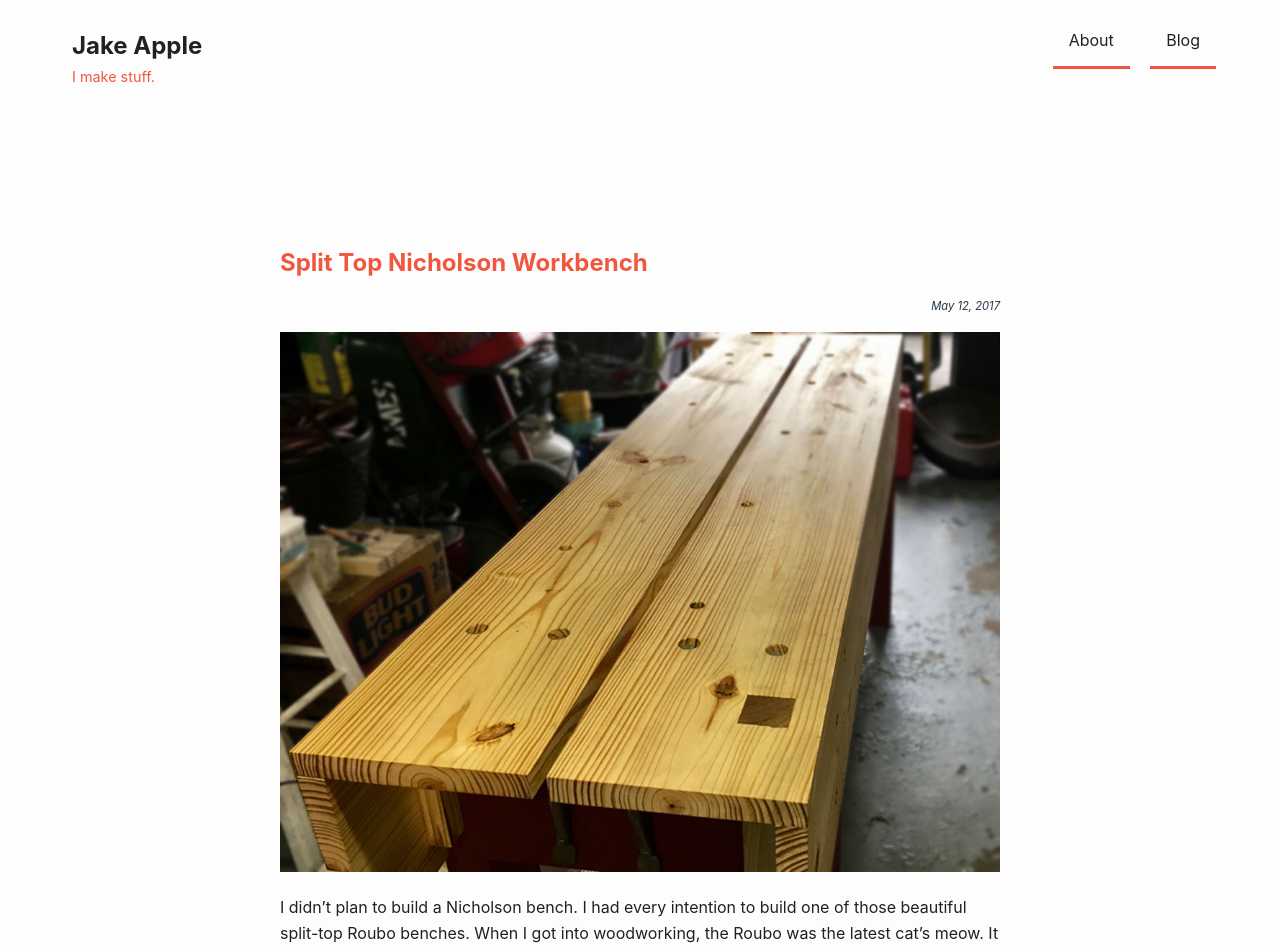
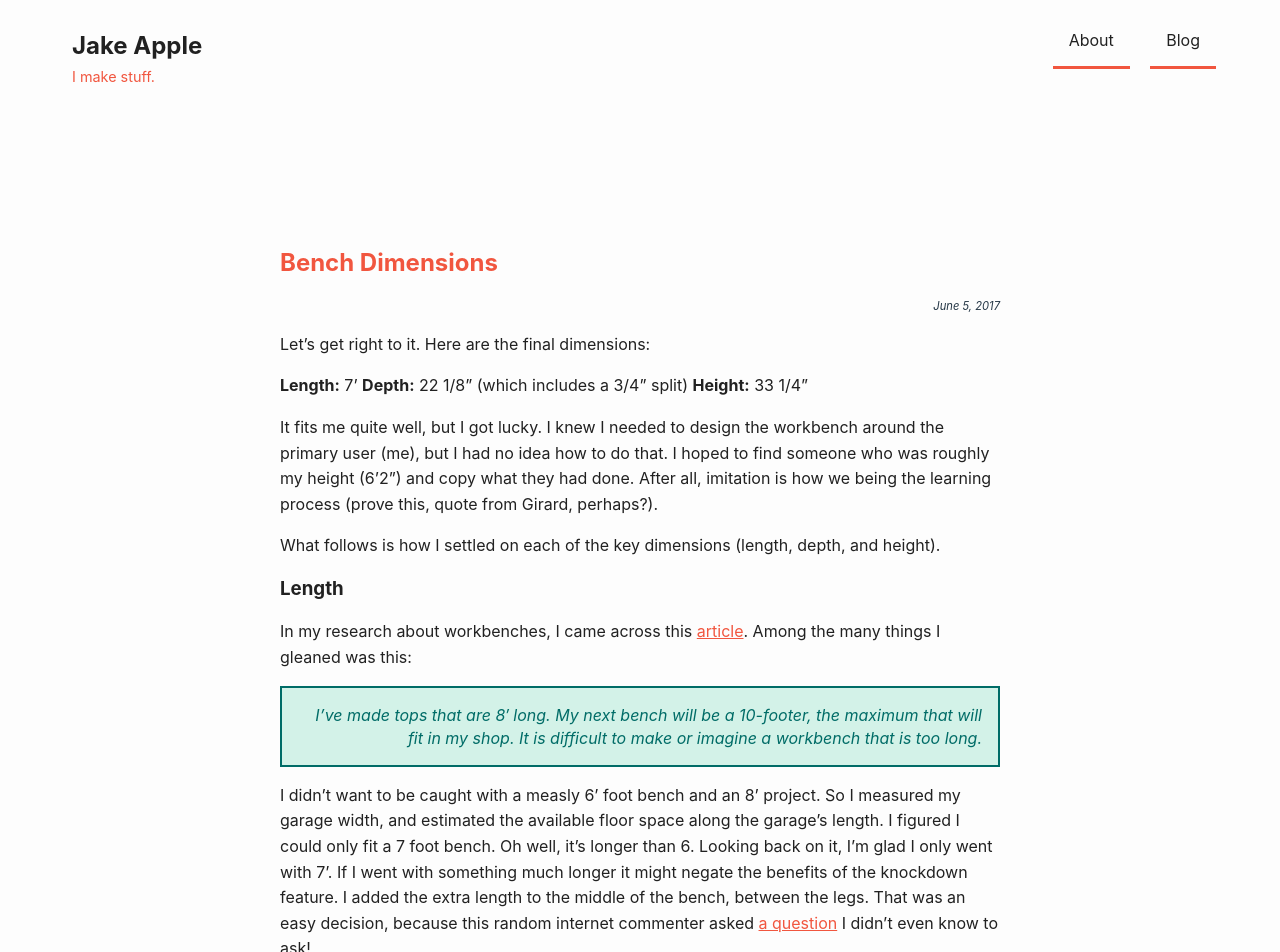
Before and after one commit to appleguy19/appleguy19.github.io, a Jekyll site: the page built from index.html, in a window 1280 px wide. Shown: the top 952 px of the page. Built offline with Jekyll 4.4.1, drawn with Linux system fonts in a browser that asks for light colours; some of the changed text lies outside the part shown.

Commit message:
new post, youtube include, and better block quote styling

```diff
--- /dev/null
+++ b/_includes/youtube.html
@@ -0,0 +1,3 @@
+<div class="embed">
+  <iframe src='{{ include.url }}' frameborder='0' allowfullscreen></iframe>
+</div>
--- /dev/null
+++ b/_posts/2017-06-05-nicholson-bench-dimensions.md
@@ -0,0 +1,43 @@
+---
+layout: post
+title: "Bench Dimensions"
+date: 2017-06-05
+categories: woodworking
+tags: workbench
+type: long
+excerpt: ""
+---
+
+Let's get right to it. Here are the final dimensions:
+
+**Length:** 7'
+**Depth:** 22 1/8" (which includes a 3/4" split)
+**Height:** 33 1/4"
+
+It fits me quite well, but I got lucky. I knew I needed to design the workbench around the primary user (me), but I had no idea how to do that. I hoped to find someone who was roughly my height (6'2") and copy what they had done. After all, imitation is how we being the learning process (prove this, quote from Girard, perhaps?).
+
+What follows is how I settled on each of the key dimensions (length, depth, and height).
+
+
+### Length
+
+In my research about workbenches, I came across this [article](http://www.popularwoodworking.com/techniques/rules_for_workbenches/2). Among the many things I gleaned was this:
+
+ >I’ve made tops that are 8′ long. My next bench will be a 10-footer, the maximum that will fit in my shop. It is difficult to make or imagine a workbench that is too long.
+
+I didn't want to be caught with a measly 6' foot bench and an 8' project. So I measured my garage width, and estimated the available floor space along the garage's length. I figured I could only fit a 7 foot bench. Oh well, it's longer than 6. Looking back on it, I'm glad I only went with 7'. If I went with something much longer it might negate the benefits of the knockdown feature. I added the extra length to the middle of the bench, between the legs. That was an easy decision, because this random internet commenter asked [a question](https://blog.lostartpress.com/2014/09/18/materials-tools-for-the-knockdown-nicholson-workbench/#comment-27997) I didn't even know to ask!
+
+
+### Depth
+
+The depth was a little trickier because I decided to do a split top. Any change I made the to the top would cascade through the rest of the bench. I was also limited by the final width of the 2x12s. Because of this, I decided to make the leg stretchers after milling the 2 top boards. All I knew was that I wanted it around 22 inches.
+
+### Height
+
+I read somewhere that Chris Schwarz is about 6'3", so it was easy to just leave the bench the same height as it was in the plans. I figured that if I needed it to be taller, I could add plinths. If it were too tall, I could shorten the legs.
+
+### If I knew then what I know now...
+
+I would've sized it based on the information in this video.
+
+{% include youtube.html url="https://www.youtube.com/embed/bBS5-AV81lg" %}
--- a/css/site.css
+++ b/css/site.css
@@ -253,15 +253,37 @@ article.link header span {
   text-decoration: none;
 }
 
+.embed {
+  position: relative;
+  padding-bottom: 56.25%;
+  height: 0;
+  overflow: hidden;
+  max-width: 100%;
+}
+
+.embed iframe,
+.embed object,
+.embed embed {
+  position: absolute;
+  top: 0;
+  left: 0;
+  width: 100%;
+  height: 100%;
+}
+
 /*TODO Fix these color*/
 blockquote {
-  background-color: #fbf1a9;
-  border: 3px solid #ffde37;
+  color: #006C67;
+  background-color: #d3f2e8;
+  border: 2px solid #006C67;
   font-style: italic;
   line-height: 1.4;
   margin-left: 0;
   margin-right: 0;
-  padding: 2em;
+  padding: 1em;
+}
+blockquote p {
+  margin: 0;
 }
 
 figure {
@@ -325,8 +347,7 @@ hr {
 
 @media screen and (min-width: 800px) {
   blockquote {
-    font-size: 1.2rem;
-    text-align: center;
+    text-align: right;
   }
   .link {
     padding: 2rem;
```
Also changed, not shown: _drafts/2017-05-13-nicholson-bench-length.md (deleted, +0 -11 lines), _drafts/2017-06-10-kncodown-nicholson-required-reading.md (added, +41 -0 lines).
